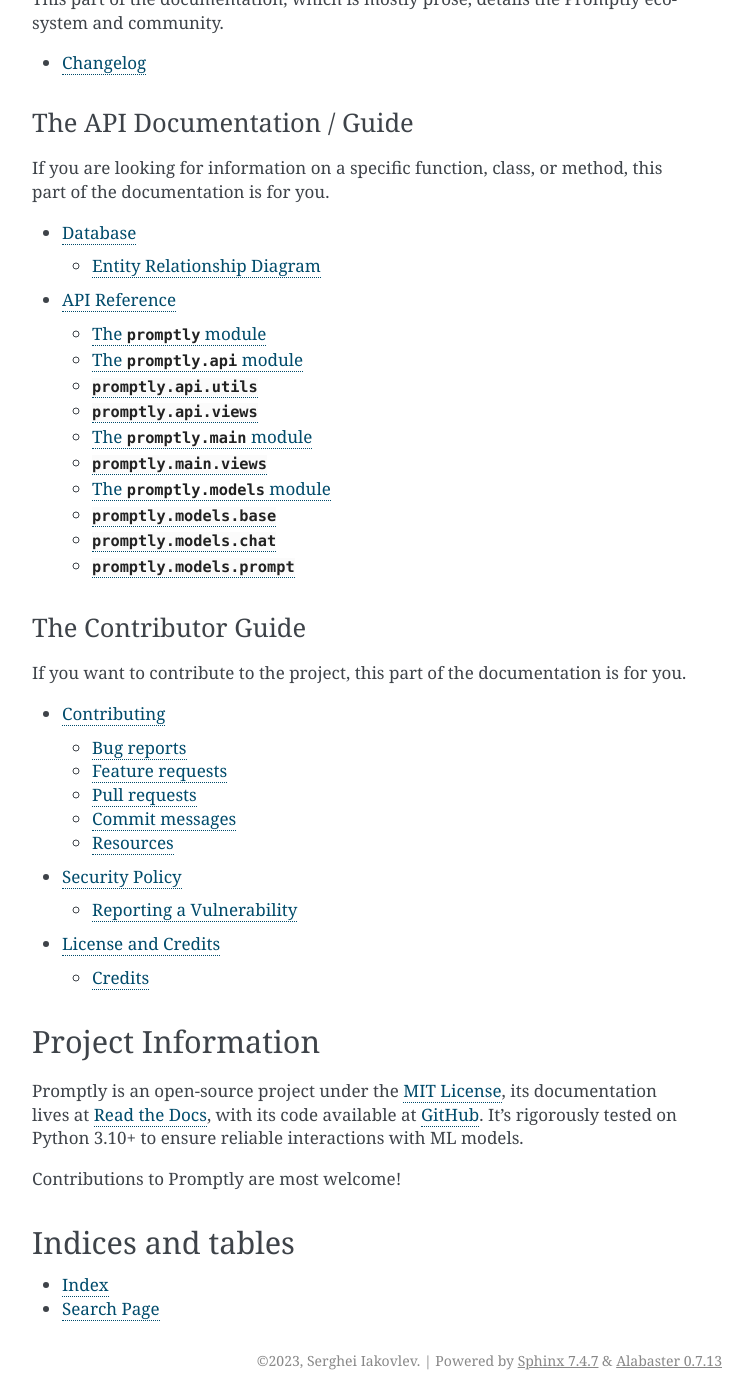
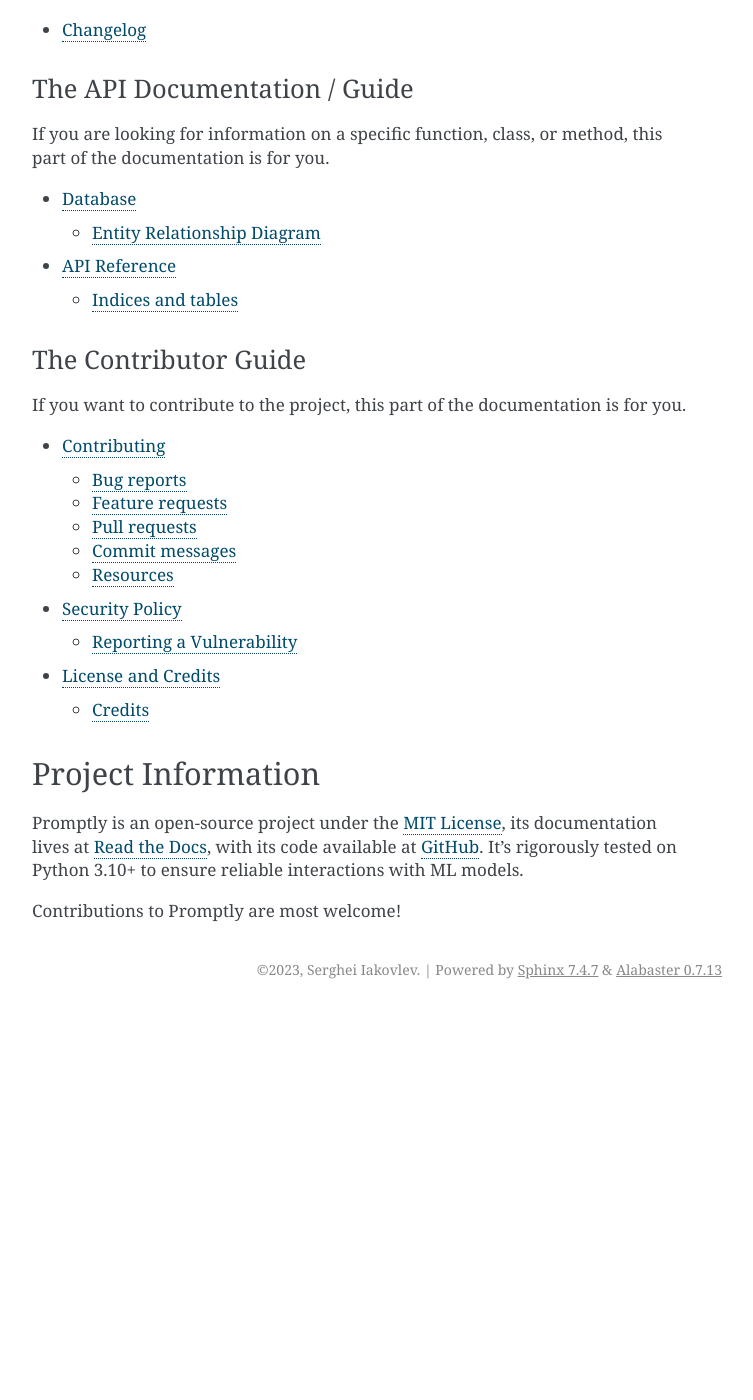
Before and after one commit to sergeyklay/promptly, a Sphinx documentation site: the page built from docs/index.rst, in a window 1280 px wide and 1400 px high, scrolled down 1460 px. Shown: the whole window, without its empty margins (388-1141 px from the left). Built offline with Sphinx 7.4.7, drawn with Linux system fonts in a browser that asks for light colours; after the commit the page ends 2469 px from its top, so only the background shows below that; some of the changed text lies outside the part shown.

Commit message:
docs: rework documentation config

```diff
--- a/docs/api_reference.rst
+++ b/docs/api_reference.rst
@@ -1,79 +1,54 @@
 API Reference
 =============
 
-.. currentmodule:: promptly
+Indices and tables
+------------------
 
-The ``promptly`` module
------------------------
+* :ref:`genindex`
+* :ref:`modindex`
+* :ref:`search`
 
 .. automodule:: promptly
-    :members:
-    :special-members:
-    :no-undoc-members:
+   :members:
+   :undoc-members:
+   :show-inheritance:
 
-.. currentmodule:: promptly.api
+.. automodule:: promptly.app
+   :members:
+   :undoc-members:
+   :show-inheritance:
 
-The ``promptly.api`` module
----------------------------
+.. automodule:: promptly.config
+   :members:
+   :undoc-members:
+   :show-inheritance:
+
+.. automodule:: promptly.seeder
+   :members:
+   :undoc-members:
+   :show-inheritance:
+
+.. automodule:: promptly.utils
+   :members:
+   :undoc-members:
+   :show-inheritance:
 
 .. automodule:: promptly.api
-    :members:
-    :special-members:
-    :no-undoc-members:
-
-`promptly.api.utils`
---------------------
-
-.. automodule:: promptly.api.utils
-    :members:
-
-`promptly.api.views`
---------------------
-
-.. automodule:: promptly.api.views
-    :members:
-
-.. currentmodule:: promptly.main
-
-The ``promptly.main`` module
-----------------------------
+   :members:
+   :undoc-members:
+   :show-inheritance:
 
 .. automodule:: promptly.main
-    :members:
-    :special-members:
-    :no-undoc-members:
-
-`promptly.main.views`
----------------------
-
-.. automodule:: promptly.main.views
-    :members:
-
-.. currentmodule:: promptly.models
-
-The ``promptly.models`` module
-------------------------------
+   :members:
+   :undoc-members:
+   :show-inheritance:
 
 .. automodule:: promptly.models
-    :members:
-    :special-members:
-    :no-undoc-members:
+   :members:
+   :undoc-members:
+   :show-inheritance:
 
-`promptly.models.base`
-----------------------
-
-.. automodule:: promptly.models.base
-    :members:
-
-`promptly.models.chat`
-----------------------
-
-.. automodule:: promptly.models.chat
-    :members:
-
-
-`promptly.models.prompt`
-------------------------
-
-.. automodule:: promptly.models.prompt
-    :members:
+.. automodule:: promptly.services
+   :members:
+   :undoc-members:
+   :show-inheritance:
--- a/docs/conf.py
+++ b/docs/conf.py
@@ -14,52 +14,42 @@
 # -- Utils -----------------------------------------------------
 #
 
-import codecs
 import os
-import re
+import sys
 
 
-def read_file(filepath):
-    """Read content from a UTF-8 encoded text file."""
-    with codecs.open(filepath, 'rb', 'utf-8') as file_handle:
-        return file_handle.read()
+PROJECT_DIR = os.path.abspath('..')
 
-
-def find_version(meta_file):
-    """Extract ``__version__`` from meta_file."""
-    here = os.path.abspath(os.path.dirname(__file__))
-    contents = read_file(os.path.join(here, meta_file))
-
-    meta_match = re.search(
-        r"^__version__\s+=\s+['\"]([^'\"]*)['\"]",
-        contents,
-        re.M
-    )
-
-    if meta_match:
-        return meta_match.group(1)
-    raise RuntimeError(
-        'Unable to find __version__ string in package meta file')
-
+sys.path.insert(0, PROJECT_DIR)
 
 # -- Project information -----------------------------------------------------
 # https://www.sphinx-doc.org/en/master/usage/configuration.html#project-information
 
 # General information about the project.
 project = 'Promptly'
-copyright = '2023, Serghei Iakovlev'
 author = 'Serghei Iakovlev'
+copyright = f'2023, {author}'
 
 # -- General configuration ---------------------------------------------------
 # https://www.sphinx-doc.org/en/master/usage/configuration.html#general-configuration
 
+# The following Sphinx extensions are being used:
+# - sphinx.ext.autodoc: This extension generates documentation from docstrings
+#   in the code.
+# - sphinx.ext.intersphinx: This extension generates links to the documentation
+#   of objects in other projects.
+# - sphinx.ext.viewcode: This extension includes links to the source code in
+#   the generated documentation.
+# - sphinx.ext.doctest: This extension searches for and executes code snippets
+#   embedded in the documentation to ensure they produce the expected outputs.
+# - sphinx.ext.todo: This extension allows to insert TODO notes in the
+#   documentation, which can be shown or hidden.
 extensions = [
     'sphinx.ext.autodoc',
+    'sphinx.ext.intersphinx',
+    'sphinx.ext.viewcode',
     'sphinx.ext.doctest',
-    'sphinx.ext.intersphinx',
     'sphinx.ext.todo',
-    'sphinx.ext.viewcode',
-    'notfound.extension',
 ]
 
 # Add any paths that contain templates here, relative to this directory.
@@ -69,17 +59,15 @@
 source_suffix = '.rst'
 
 # Allow non-local URIs, so we can have images in CHANGELOG etc.
-suppress_warnings = [
-    'image.nonlocal_uri'
-]
+suppress_warnings = []
 
 # The master toctree document.
 master_doc = 'index'
 
 # The version info
 # The short X.Y version.
-release = find_version(os.path.join('..', 'promptly', '__init__.py'))
-version = release.rsplit(u'.', 1)[0]
+from promptly import __version__ as release  # noqa: E402
+version = release.rsplit('.', 1)[0]
 # The full version, including alpha/beta/rc tags.
 
 # List of patterns, relative to source directory, that match files and
@@ -108,11 +96,7 @@
 # List of modules to be mocked up. This is useful when you have dependencies
 # that are not installed during the documentation build process. A mock object
 # will be used instead.
-autodoc_mock_imports = [
-    'alembic',
-    'flask_migrate',
-    'flask_sqlalchemy',
-]
+autodoc_mock_imports = []
 
 # If True, the docstring of the parent class will be inherited if the subclass
 # doesn't have one.
@@ -138,7 +122,7 @@
     'alembic': ('https://alembic.sqlalchemy.org/en/latest/', None),
     'python': ('https://docs.python.org/3', None),
     'sphinx': ('https://www.sphinx-doc.org/en/master', None),
-    'flask': ('https://flask.palletsprojects.com/en/3.0.x//', None),
+    'flask': ('https://flask.palletsprojects.com/en/3.0.x/', None),
     'werkzeug': ('https://werkzeug.palletsprojects.com/en/3.0.x/', None),
     'sqlalchemy': ('https://docs.sqlalchemy.org/en/20/', None),
     'flask_sqlalchemy': (
--- a/docs/configuration.rst
+++ b/docs/configuration.rst
@@ -51,7 +51,7 @@
 
 4. ``PROMPTLY_THREAD_TIMEOUT``
     This variable defines the maximum amount of time, in seconds, that the
-    :func:`promptly.api.utils.threaded_execute` function will wait for the
+    :func:`~promptly.utils.threaded_execute` function will wait for the
     completion of the function it is executing in a separate thread. If the
     function does not complete within this time, a TimeoutError will be thrown,
     logged, and the function will be invoked again with the same arguments.
--- a/docs/index.rst
+++ b/docs/index.rst
@@ -75,9 +70,3 @@
 .. include:: ../README.rst
    :start-after: -project-information-
    :end-before: -support-
-
-Indices and tables
-==================
-
-* `genindex`
-* `search`
```
Also changed, not shown: other parts of docs/index.rst (+0 -5 lines).
